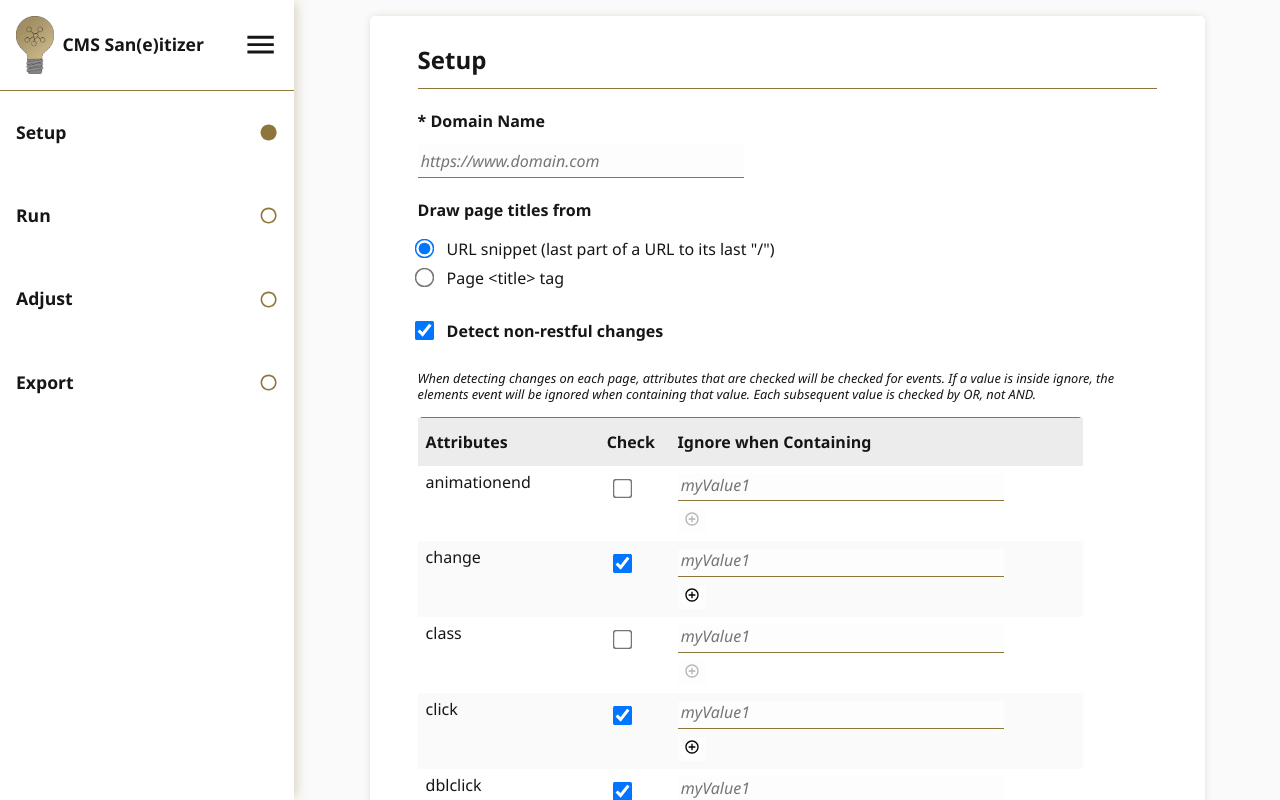
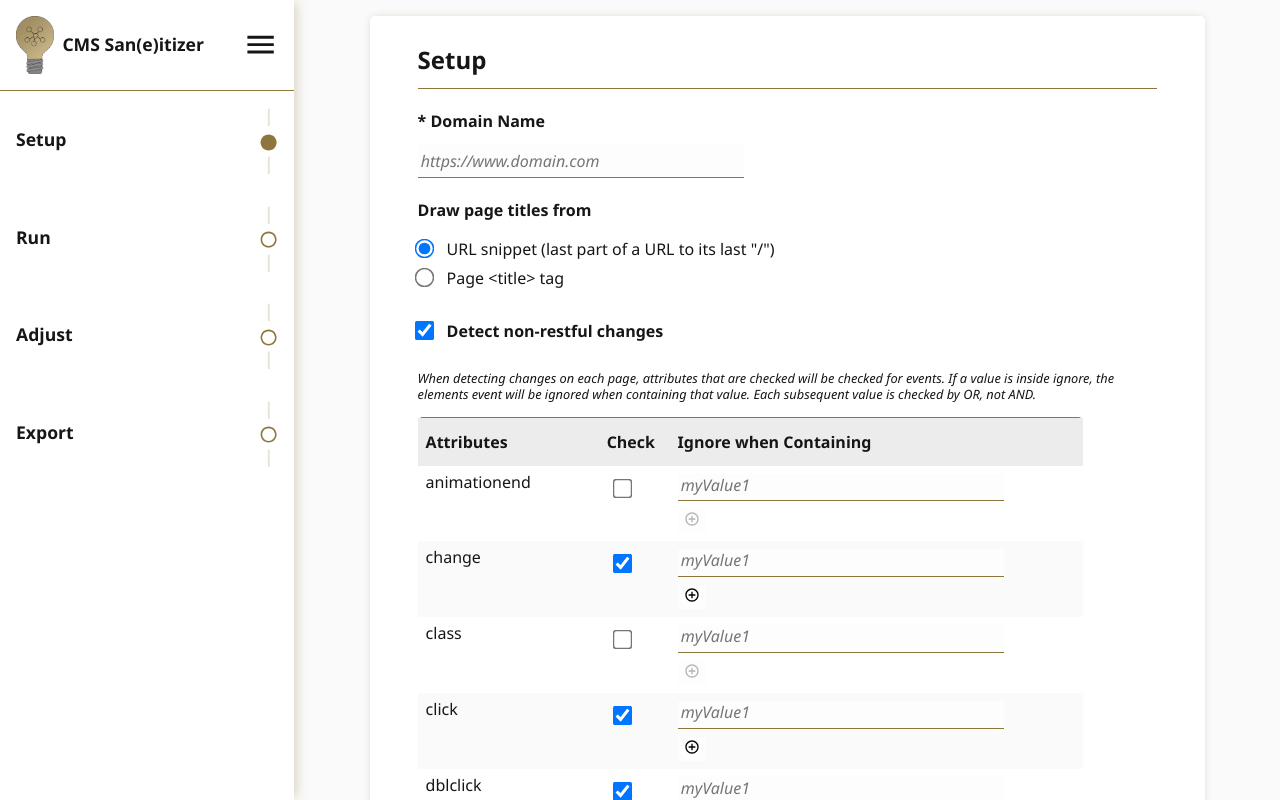
Before and after one commit to dalyaidan1/cms_saneitizer, a React (Create React App) app in the folder client/: page / in a window 1280 px wide. Shown: the top 800 px of the page. Built offline with nearby package versions, Linux system fonts and the light colour scheme.

Commit message:
add nav progression

```diff
--- a/client/src/App.js
+++ b/client/src/App.js
@@ -5,15 +5,19 @@ import Nav from './components/Nav'
 import Run from './components/run/Run'
 import Adjust from './components/edit/Adjust';
 
+
+const initialView = {
+  configForm: true,
+  appRunning: false,
+  adjustments : false,
+  export: false,
+}
+
 function App() {
   const [config, setConfig] = useState({})
   const [nav, setNav] = useState("")
-  const [view, setView] = useState({
-    configForm: true,
-    appRunning: false,
-    adjustments : false,
-    export: false,
-  })
+  const [navFill, setNavFill] = useState(initialView)
+  const [view, setView] = useState(initialView)
 
   async function startApp(){
     let data = {...config, start:true}
@@ -29,6 +33,8 @@ function App() {
   },)
 
   function updateView(viewNameToUpdate){
+    navFill[viewNameToUpdate] = true
+    setNavFill({...navFill})
     for (let viewName of Object.keys(view)){
       view[viewName] = false
     }
@@ -38,7 +44,8 @@ function App() {
 
   return (
     <>
-    <Nav />
+    <Nav
+      fill={navFill} />
     <main>
         {view.configForm
         && <ConfigForm
--- a/client/src/components/Nav.js
+++ b/client/src/components/Nav.js
@@ -1,9 +1,17 @@
-import React, { useState } from "react"
+import React, { useState, useEffect } from "react"
 import MenuIcon from '@mui/icons-material/Menu';
-import CircleIcon from '@mui/icons-material/Circle';
-import CircleOutlinedIcon from '@mui/icons-material/CircleOutlined';
+import FilledCircleConnector from "./icons/FilledCircleConnector";
+import HollowCircleConnector from "./icons/HollowCircleConnector";
 
-function Nav(){
+function Nav(props){
+    const [fill, setFill] = useState(props.fill)
+
+    useEffect(() => {
+        if (props.fill !== fill){
+            setFill(props.fill)
+        }
+    })
+
     return (
         <nav>
             <ul>
@@ -14,19 +22,27 @@ function Nav(){
                 </li>
                 <li>
                     <span>Setup</span>
-                    <CircleIcon />
+                    {fill.configForm
+                        ? <FilledCircleConnector />
+                        : <HollowCircleConnector />}
                 </li>
                 <li>
                     <span>Run</span>
-                    <CircleOutlinedIcon />
+                    {fill.appRunning
+                        ? <FilledCircleConnector />
+                        : <HollowCircleConnector />}
                 </li>
                 <li>
                     <span>Adjust</span>
-                    <CircleOutlinedIcon />
+                    {fill.adjustments
+                        ? <FilledCircleConnector />
+                        : <HollowCircleConnector />}
                 </li>
                 <li>
                     <span>Export</span>
-                    <CircleOutlinedIcon />
+                    {fill.export
+                        ? <FilledCircleConnector />
+                        : <HollowCircleConnector />}
                 </li>
             </ul>
         </nav>
--- /dev/null
+++ b/client/src/components/edit/Adjust.js
@@ -0,0 +1,22 @@
+import React, {useState} from 'react'
+import DoubleArrowOutlinedIcon from '@mui/icons-material/DoubleArrowOutlined';
+
+
+function Adjust(props){
+    return(
+        <>
+            <section id='navCode'
+                dangerouslySetInnerHTML={{__html: props.nav}}>
+            </section>
+            <button
+                onClick={(e) => {
+                    e.preventDefault()
+                    props.Export()
+                }}>
+                Next <DoubleArrowOutlinedIcon/>
+            </button>
+        </>
+    )
+}
+
+export default Adjust
--- /dev/null
+++ b/client/src/components/icons/FilledCircleConnector.js
@@ -0,0 +1,14 @@
+import React from 'react'
+import CircleIcon from '@mui/icons-material/Circle';
+
+function FilledCircleConnector(){
+    return(
+        <div className="circleConnector">
+            <span>|</span>
+            <CircleIcon />
+            <span>|</span>
+        </div>
+    )
+}
+
+export default FilledCircleConnector
--- /dev/null
+++ b/client/src/components/icons/HollowCircleConnector.js
@@ -0,0 +1,14 @@
+import React from 'react'
+import CircleOutlinedIcon from '@mui/icons-material/CircleOutlined';
+
+function HollowCircleConnector(){
+    return(
+        <div className="circleConnector">
+            <span>|</span>
+            <CircleOutlinedIcon />
+            <span>|</span>
+        </div>
+    )
+}
+
+export default HollowCircleConnector
--- a/client/src/index.css
+++ b/client/src/index.css
@@ -251,7 +251,7 @@ nav > ul{
 nav li{
   font-weight: bold;
   font-size: 1.1rem;
-  margin:1rem 0;
+  /* margin: 0.5rem 0; */
   padding: 1rem;
 }
 
@@ -286,6 +286,22 @@ nav ul li:nth-child(1){
 
 nav ul > li:nth-child(1) span{
   margin-right: auto;
+}
+
+nav .circleConnector{
+  display: flex;
+  flex-direction: column;
+  align-items: center;
+  color:var(--primary-color);
+}
+
+nav .circleConnector span{
+  opacity: 0.2;
+}
+
+nav .circleConnector svg{
+  padding-top:0.5rem;
+  padding-bottom: 0.2rem;
 }
 
 /* Main */
```
